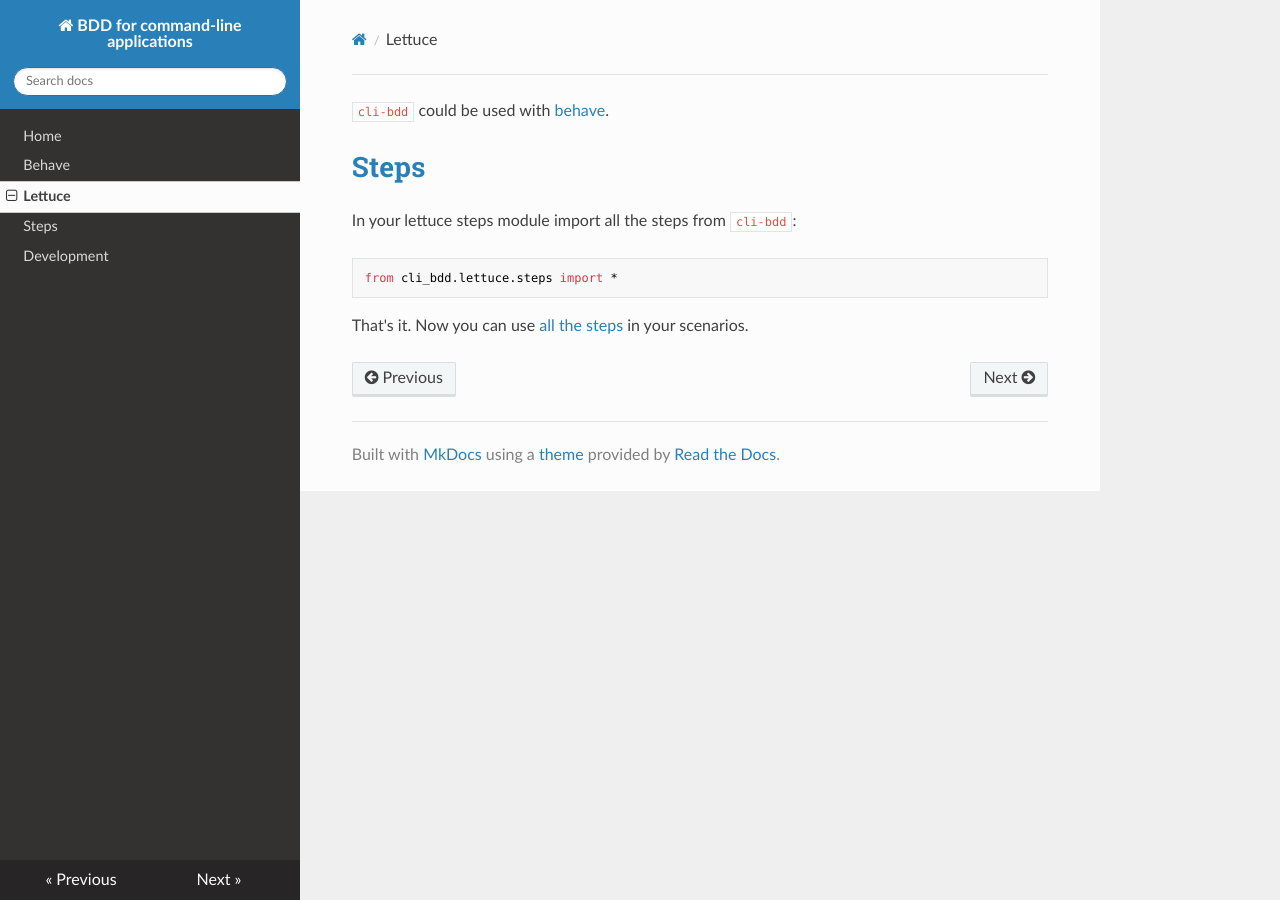
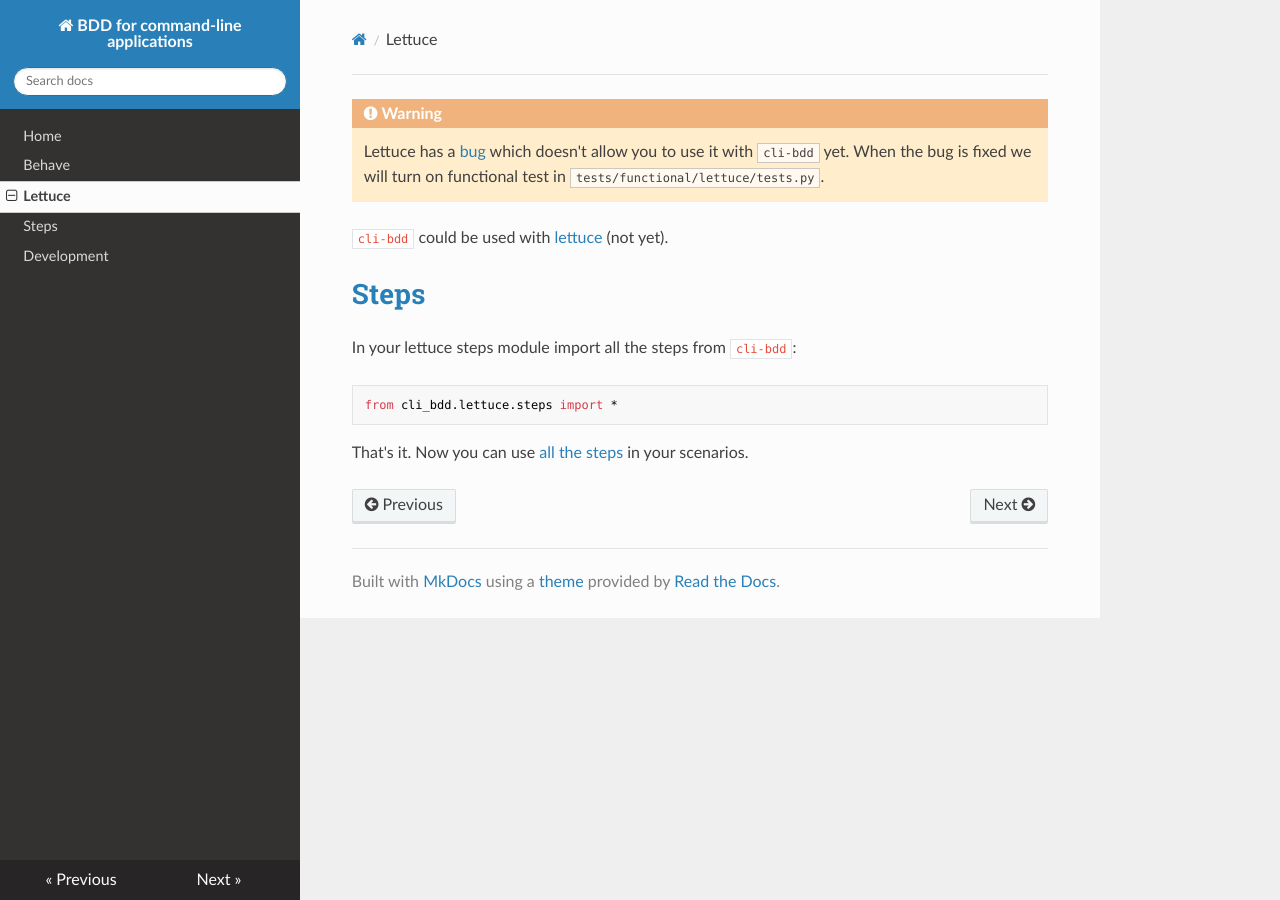
Before and after one commit to chibisov/cli-bdd, an MkDocs documentation site: the page built from docs/lettuce.md, in a window 1280 px wide. Built offline with MkDocs 1.6.1, drawn with Linux system fonts in a browser that asks for light colours; nearby versions of some CDN libraries; old or Windows-style settings are respelled for this version of MkDocs.

Commit message:
turned off lettuce functional tests

```diff
--- a/docs/lettuce.md
+++ b/docs/lettuce.md
@@ -1,4 +1,9 @@
-`cli-bdd` could be used with [behave](https://pythonhosted.org/behave/index.html).
+!!! Warning
+    Lettuce has a [bug](https://github.com/gabrielfalcao/lettuce/issues/464) which
+    doesn't allow you to use it with `cli-bdd` yet. When the bug is fixed we will
+    turn on functional test in `tests/functional/lettuce/tests.py`.
+
+`cli-bdd` could be used with [lettuce](http://lettuce.it/) (not yet).
 
 # Steps
 
```
Also changed, not shown: 1 other file.
